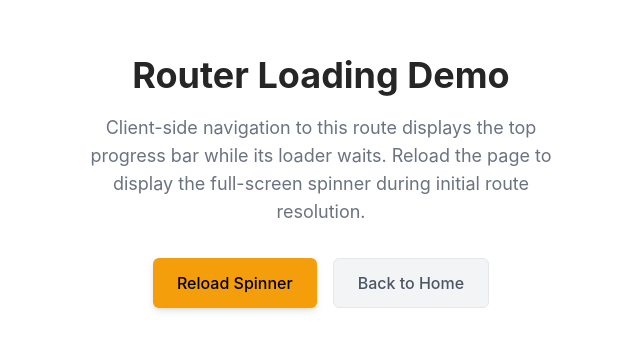
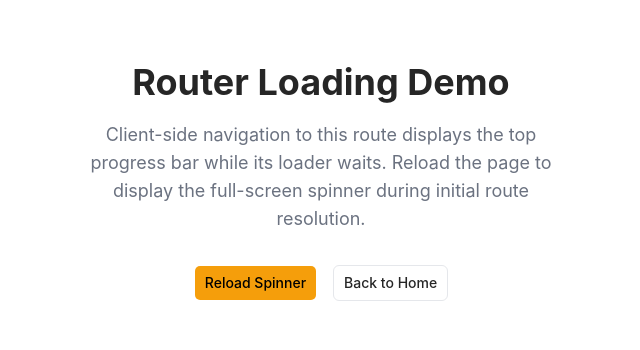
Before and after one commit to RingoTangs/react-app, a React (Vite) app: page /loading in a window 1280 px wide. Shown: the part 220-570 px from the top of the page, without its empty margins (319-959 px from the left). Built offline with nearby package versions, Linux system fonts and the light colour scheme.

Commit message:
refactor: replace Link components with Button for improved navigation handling

```diff
--- a/src/routes/loading.tsx
+++ b/src/routes/loading.tsx
@@ -1,19 +1,11 @@
-import { createFileRoute, Link } from '@tanstack/react-router'
+import { createFileRoute, useNavigate } from '@tanstack/react-router'
+import { Button } from '@/components/ui/button'
 import { sleep } from '@/lib/sleep'
 
 const LoadingDemoPage: React.FC = () => {
-  const handleReload: React.MouseEventHandler<HTMLAnchorElement> = (event) => {
-    if (
-      event.button !== 0 ||
-      event.metaKey ||
-      event.altKey ||
-      event.ctrlKey ||
-      event.shiftKey
-    ) {
-      return
-    }
+  const navigate = useNavigate()
 
-    event.preventDefault()
+  const handleReload = () => {
     // 保留当前完整 URL，避免整页导航丢失 hash history 的部署前缀。
     window.location.reload()
   }
@@ -29,19 +21,16 @@ const LoadingDemoPage: React.FC = () => {
         during initial route resolution.
       </p>
       <div className="flex flex-wrap justify-center gap-4">
-        <Link
-          to="/loading"
-          onClick={handleReload}
-          className="bg-primary text-primary-foreground hover:bg-primary/90 focus-visible:ring-ring focus-visible:ring-offset-background inline-flex cursor-pointer items-center justify-center rounded-lg px-6 py-3 text-base font-medium shadow-md transition-all duration-200 hover:shadow-lg focus-visible:ring-2 focus-visible:ring-offset-2 focus-visible:outline-none"
-        >
+        <Button size="lg" onClick={handleReload}>
           Reload Spinner
-        </Link>
-        <Link
-          to="/"
-          className="border-border bg-secondary text-secondary-foreground hover:bg-secondary/80 focus-visible:ring-ring focus-visible:ring-offset-background inline-flex cursor-pointer items-center justify-center rounded-lg border px-6 py-3 text-base font-medium transition-all duration-200 focus-visible:ring-2 focus-visible:ring-offset-2 focus-visible:outline-none"
+        </Button>
+        <Button
+          size="lg"
+          variant="outline"
+          onClick={() => navigate({ to: '/' })}
         >
           Back to Home
-        </Link>
+        </Button>
       </div>
     </div>
   )
```
